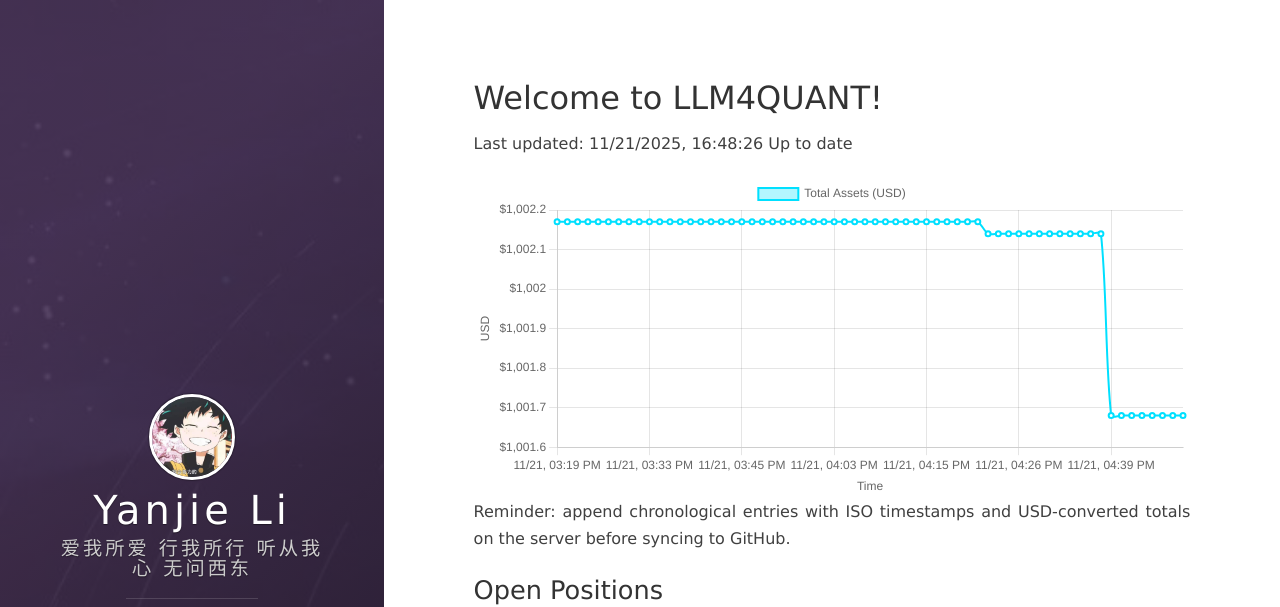
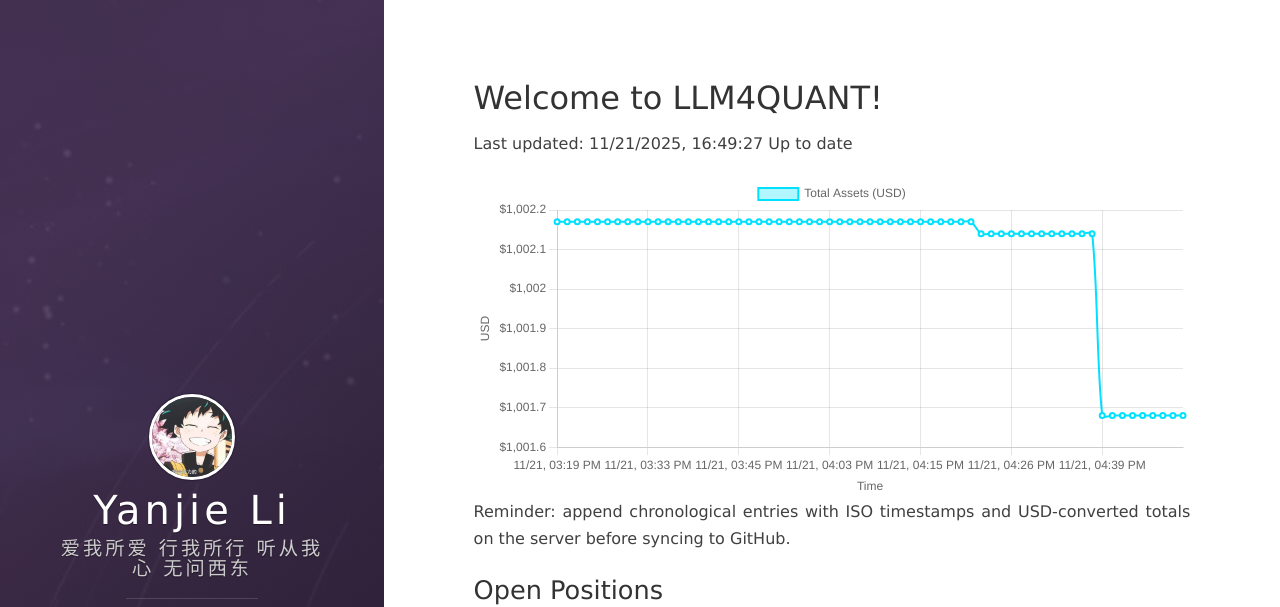
Before and after one commit to leeyegy/leeyegy.github.io, a Jekyll site: the page built from live-trading.html, in a window 1280 px wide and 1243 px high. Shown: the top 607 px of the window. Built offline with Jekyll 4.4.1, drawn with Linux system fonts in a browser that asks for light colours; nearby versions of some CDN libraries.

Commit message:
AccountMonitor: update balance history 2025-11-22T00:49:27+08:00

```diff
--- a/assets/data/binance/balance-history.json
+++ b/assets/data/binance/balance-history.json
@@ -1,5 +1,5 @@
 {
-  "generatedAt": "2025-11-22T00:48:26+08:00",
+  "generatedAt": "2025-11-22T00:49:27+08:00",
   "asset": "total_usd_value",
   "history": [
     {
@@ -249,6 +249,10 @@
     {
       "timestamp": "2025-11-22T00:48:26+08:00",
       "totalUsd": 1001.6776641
+    },
+    {
+      "timestamp": "2025-11-22T00:49:27+08:00",
+      "totalUsd": 1001.6776641
     }
   ]
 }
```
